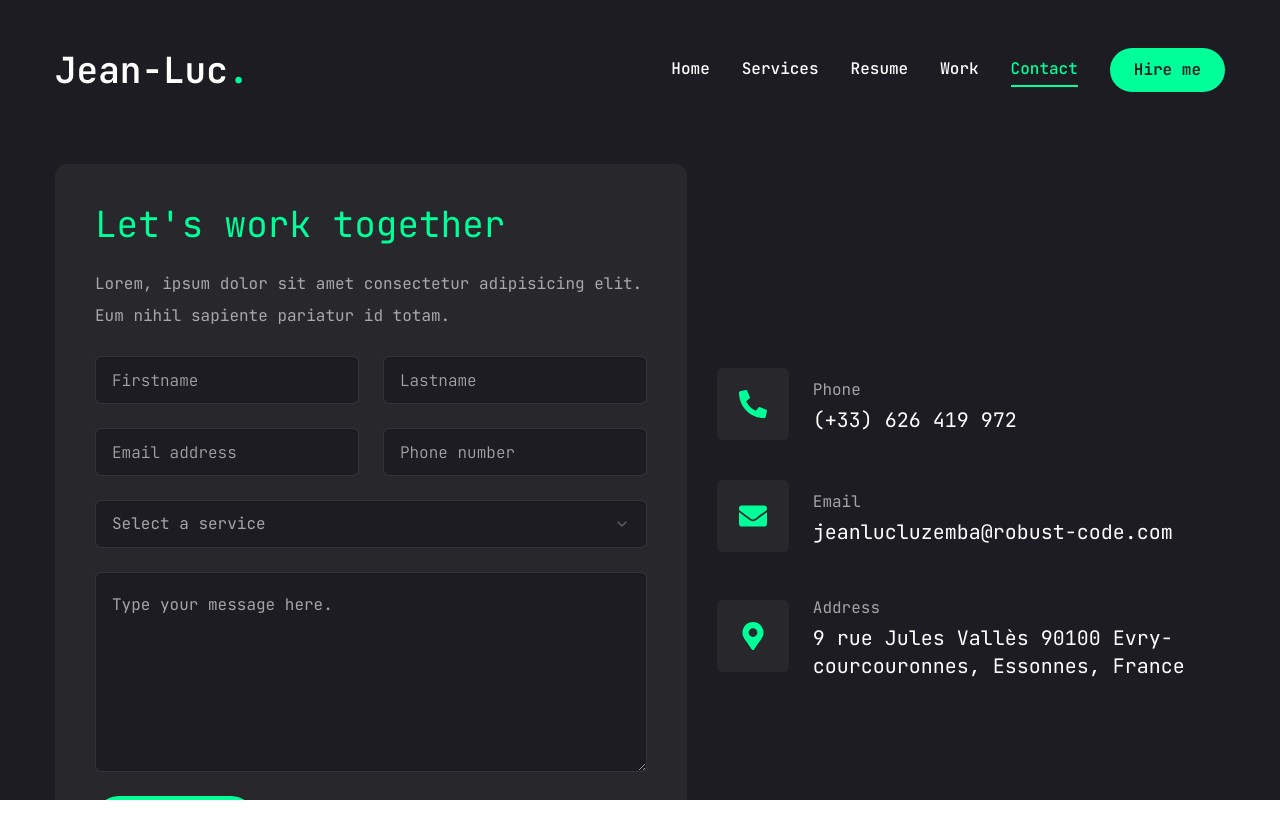
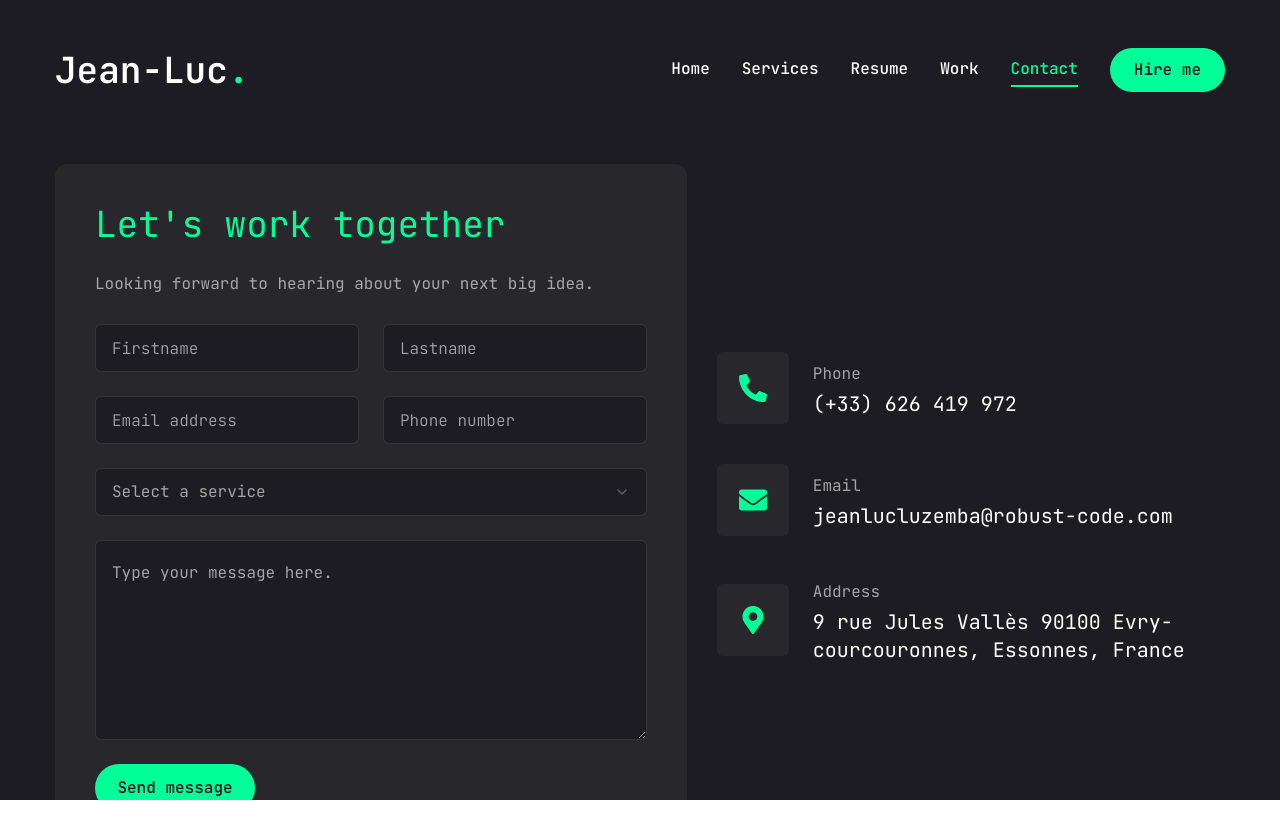
Before and after one commit to DearJohnLuke/portfolio1.1, a Next.js app: page /contact in a window 1280 px wide. Shown: the top 838 px of the page. Built offline with nearby package versions, Linux system fonts and the light colour scheme.

Commit message:
Update code

```diff
--- a/app/contact/page.jsx
+++ b/app/contact/page.jsx
@@ -53,8 +53,7 @@ const Contact = () => {
             <form className="flex flex-col gap-6 p-10 bg-[#27272c] rounded-xl">
               <h3 className="text-4xl text-accent">Let's work together</h3>
               <p className="text-white/60">
-                Lorem, ipsum dolor sit amet consectetur adipisicing elit. Eum
-                nihil sapiente pariatur id totam.
+              Looking forward to hearing about your next big idea.
               </p>
               {/* input */}
               <div className="grid grid-cols-1 md:grid-cols-2 gap-6">
```
